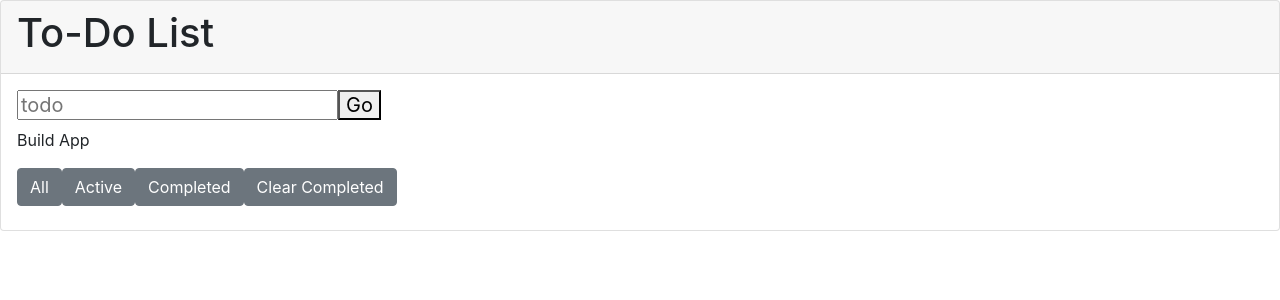
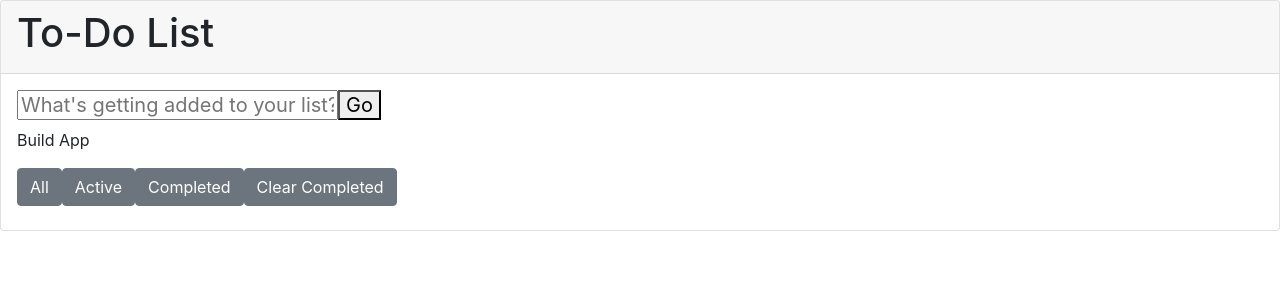
Before and after one commit to anthony-devarti/todolist, a React (Create React App) app: page / in a window 1280 px wide. Shown: the top 300 px of the page. Built offline with nearby package versions, Linux system fonts and the light colour scheme.

Commit message:
the field is now working and adding variable todos with unique ids to the state

```diff
--- a/src/App.js
+++ b/src/App.js
@@ -47,7 +47,7 @@ function App() {
             <Card>
                 <Card.Header><h1>To-Do List</h1></Card.Header>
                 <Card.Body>
-                    <Card.Title><Input /></Card.Title>
+                    <Card.Title><Input setToDos={setToDos} toDos={toDos}/></Card.Title>
                     <Card.Text>
                     <ToDoItem />
                     </Card.Text>
--- a/src/Input.js
+++ b/src/Input.js
@@ -1,27 +1,31 @@
 import { InputGroup, FormControl } from "react-bootstrap"
+import { useState } from "react";
 
-export default function Input (){
+export default function Input ({setToDos, toDos}){
 //add an onKeyDown event listener for the return key to generate a new
 //object, set its text to the contents of the text box, give it a new ID, and add it
 //to the toDos array in state.
 //
 //there is a children thing here that I'm missing.  toDos is showing as undefined because that state is stored elsewhere.
-    function handleSubmit(e, {toDos, setToDos}){
+    function handleSubmit(e){
         e.preventDefault();
         console.log('click is working');
-        console.log(toDos)
+        console.log('this is where I try to find the form value')
         let newState = toDos;
         let identifier = Date.now();
-        newState.push({text:'test todo', id:[identifier], status:'active'})
-        setToDos(newState)
+        newState.push({text:{task}, id:{identifier}, status:'active'})
+        setToDos([...newState])
         //setLocalStorage should probably happen here.
         console.log(toDos)
 
     }
 
+    const [task, setTask] = useState()
+
+
     return (
         <form onSubmit={handleSubmit}>
-            <input placeholder="todo" />
+            <input onChange={e => setTask(e.target.value)} placeholder="What's getting added to your list?" />
             <button>Go</button>
         </form>
     )
```
